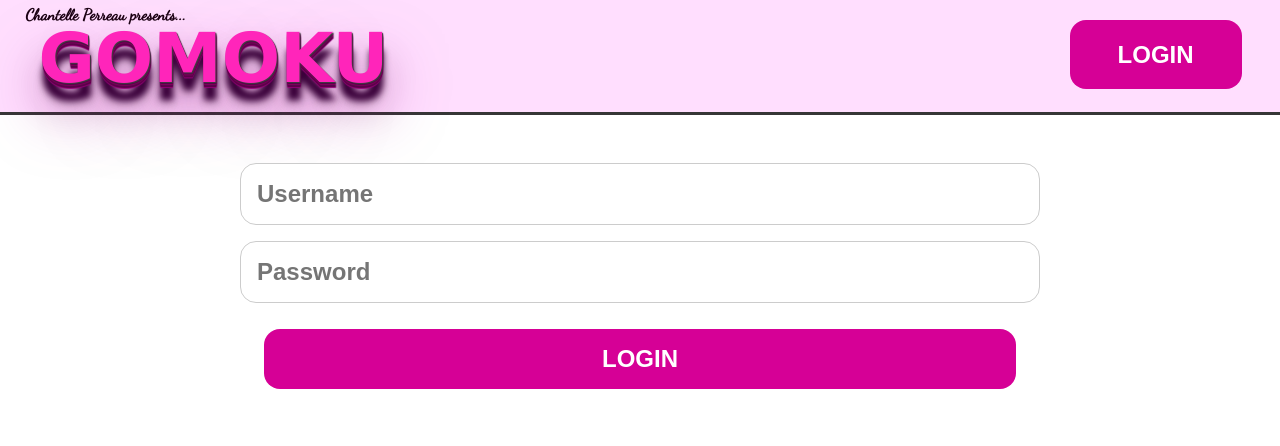
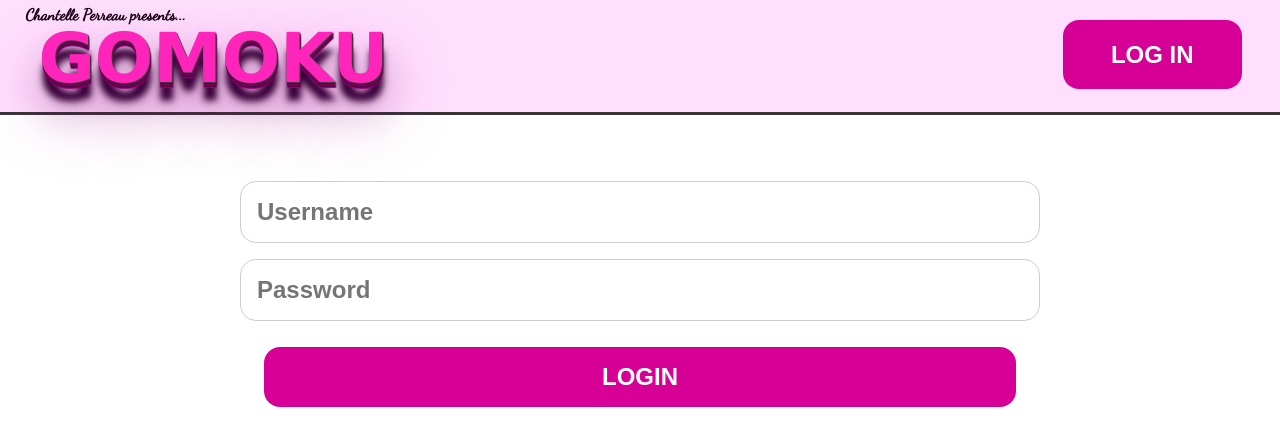
Before and after one commit to ChantellePe/Gomoku_Deployed, a React (Create React App) app in the folder assignment_2/: page /login in a window 1280 px wide. Shown: the top 446 px of the page. Built offline with nearby package versions, Linux system fonts and the light colour scheme.

Commit message:
Create Log Out Module and styling

```diff
--- a/assignment_2/src/App.css
+++ b/assignment_2/src/App.css
@@ -1,4 +1,4 @@
 .main {
     flex: 1;
-    padding: 1rem;
+    padding: 2px 0.5rem;
 }
--- a/assignment_2/src/App.tsx
+++ b/assignment_2/src/App.tsx
@@ -1,5 +1,5 @@
 import './App.css';
-import { Header, UserProvider } from './components';
+import { Header, UserProvider, Logout } from './components';
 import { Home, Login, Game, GameLog, Games } from './pages';
 import { Routes, Route, Navigate } from 'react-router-dom'
 
@@ -16,6 +16,7 @@ function App() {
           <Route path="gamelog/:id" element={<GameLog />} />
           <Route path="*" element={<Navigate to="/" replace />} />
         </Routes>
+        <Logout />
       </main>
     </UserProvider>
   )
--- a/assignment_2/src/components/Header.tsx
+++ b/assignment_2/src/components/Header.tsx
@@ -1,15 +1,27 @@
 import React from 'react'
-//import { useContext } from 'react'
+import { useContext } from 'react'
 import { Link, useNavigate } from 'react-router-dom'
 import style from './Header.module.css'
 import buttonStyle from './Button.module.css'
 import '../index.css'
-
+import { UserContext } from '../context'
 
 
 function Header() {
+    const navigate = useNavigate()
+    const { user } = useContext(UserContext)
 
-    const navigate = useNavigate()
+    const getActions = () => {
+        if (user) {
+            return (<>
+                <button className={buttonStyle.button} onClick={() => navigate('games')}>Previous Games</button>
+            </>)
+        } else {
+            return (
+                <button className={buttonStyle.button} onClick={() => navigate('login')}>Log In</button>
+            )
+        }
+    }
 
     return (
         <header>
@@ -18,7 +30,7 @@ function Header() {
                 <Link to="/" className={style.title}>
                     Gomoku
                 </Link>
-                <button className={buttonStyle.button} onClick={() => navigate('login')}>Login</button>
+                {getActions()}
             </div>
         </header >
     )
--- a/assignment_2/src/components/index.ts
+++ b/assignment_2/src/components/index.ts
@@ -3,3 +3,4 @@ export { default as Button } from './Button'
 export { default as Input } from './Input'
 export { default as Message } from './Message'
 export { default as UserProvider } from './UserProvider'
+export { default as Logout } from './logout'
--- /dev/null
+++ b/assignment_2/src/components/logout.module.css
@@ -0,0 +1,15 @@
+.logout {
+    position: sticky;
+    border: 0;
+    box-sizing: border-box;
+    color: #d60096;
+    font-size: 90%;
+    font-weight: 600;
+    text-transform: uppercase;
+    background-color: transparent;
+    cursor: pointer;
+    left: 100%;
+    bottom: 100%;
+    top: -20%;
+    padding: 4px 4px;
+}
--- /dev/null
+++ b/assignment_2/src/components/logout.tsx
@@ -0,0 +1,25 @@
+import { useContext } from 'react'
+import { useNavigate } from 'react-router-dom'
+import style from './logout.module.css'
+import { UserContext } from '../context'
+
+
+
+export default function Logout() {
+    const navigate = useNavigate()
+    const { user, logout } = useContext(UserContext)
+
+
+    if (user) {
+        return (<>
+            <button className={style.logout} onClick={() => {
+                logout()
+                navigate('login')
+            }}>Log out</button>
+        </>)
+    } else {
+        return (
+            null
+        )
+    }
+}
--- a/assignment_2/src/data/user.json
+++ b/assignment_2/src/data/user.json
@@ -1,6 +1,18 @@
 [
     {
-        "username": "cp",
-        "password": "1234"
+        "username": "c",
+        "password": "1"
+    },
+    {
+        "username": "cperreau",
+        "password": ""
+    },
+    {
+        "username": "c",
+        "password": ""
+    },
+    {
+        "username": "",
+        "password": ""
     }
 ]
--- a/assignment_2/src/pages/GameLog.tsx
+++ b/assignment_2/src/pages/GameLog.tsx
@@ -1,6 +1,6 @@
 import React from 'react'
 import { useParams } from 'react-router-dom'
-import PreviousGameItem from '../components/PreviousGameItem';
+//import PreviousGameItem from '../components/PreviousGameItem';
 
 export default function GameLog() {
 
--- a/assignment_2/src/pages/Login.module.css
+++ b/assignment_2/src/pages/Login.module.css
@@ -5,4 +5,5 @@
     width: 90%;
     max-width: 800px;
     margin: 2rem auto;
+    padding: 2rem;
 }
```
